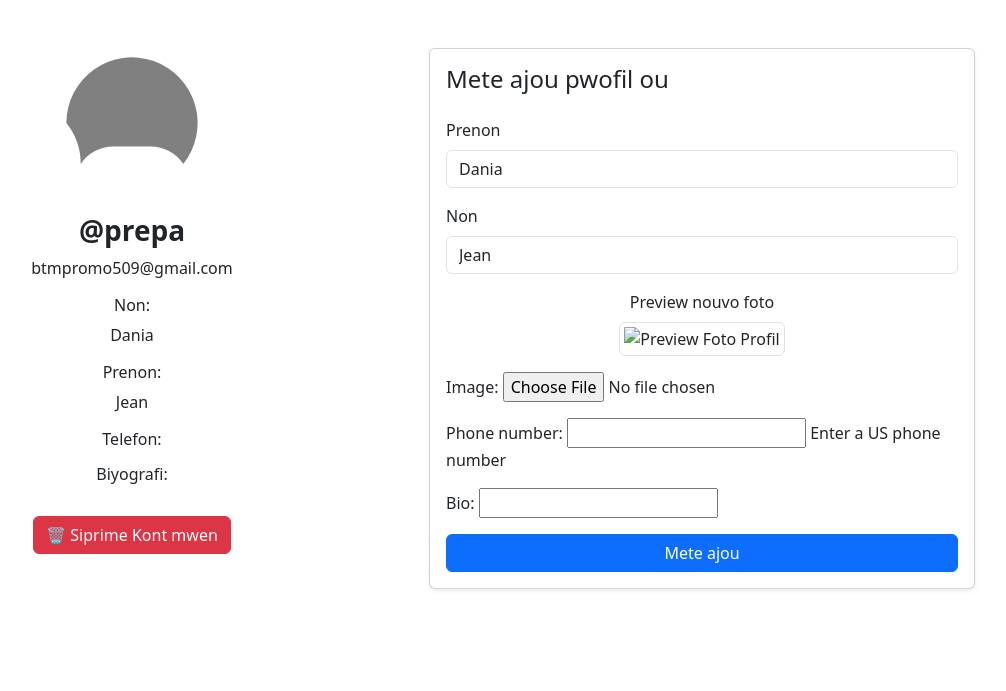
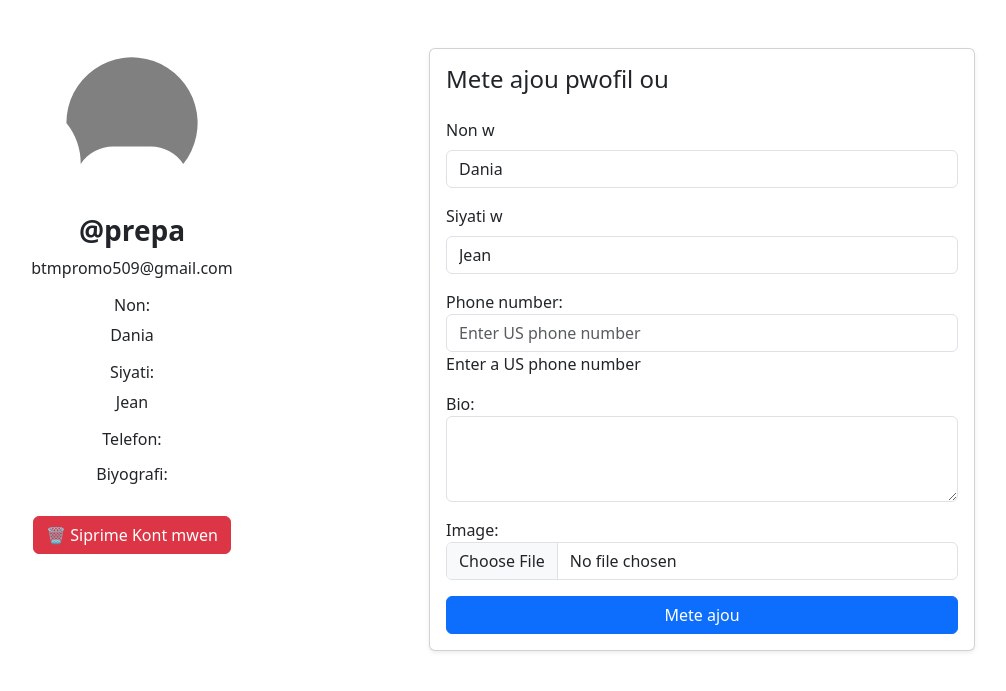
Before and after one commit to prepa24/quiz_projects, a Django app: template p_users/templates/p_users/profile.html in a window 1280 px wide. Shown: the part 64-755 px from the top of the page, without its empty margins (223-1229 px from the left). Run offline with Django 5.2, Linux system fonts and the light colour scheme; the template is opened without the code that fills it: values that come from a table or form of the project are taken from there, others are empty; a user stored in the database is signed in; data comes from the database, SQL or seed files in the repository; both versions use the stored data as it was after the commit; parts of the project's set-up code (start-up, migrations or seed data) failed here and were passed over; some libraries are stand-ins or nearby versions.

Commit message:
design forms profile

```diff
--- a/p_users/forms.py
+++ b/p_users/forms.py
@@ -5,4 +5,9 @@ from .models import UserProfile
 class UserProfileForm(forms.ModelForm):
     class Meta:
         model = UserProfile
-        fields = ['image', 'phone_number', 'bio']
+        fields = ['phone_number', 'bio', 'image',]
+        widgets = {
+            "phone_number": forms.TextInput(attrs={"class": "form-control", "placeholder": "Enter US phone number"}),
+            "bio": forms.Textarea(attrs={"class": "form-control", "rows": 3}),
+            "image": forms.ClearableFileInput(attrs={"class": "form-control"}),
+        }
--- a/p_users/templates/p_users/profile.html
+++ b/p_users/templates/p_users/profile.html
@@ -35,7 +35,7 @@
             <h3 class="fw-bold">@{{ user.username }}</h3>
             <p>{{ user.email }}</p>
             <p><h6>{% trans "Non" %}:</h6> {{ user.first_name }}</p>
-            <p><h6>{% trans "Prenon" %}:</h6> {{ user.last_name }}</p>
+            <p><h6>{% trans "Siyati" %}:</h6> {{ user.last_name }}</p>
             <p><h6>{% trans "Telefon" %}:</h6> {{ profile.phone_number }}</p>
             <h6>{% trans "Biyografi" %}:</h6> <p> {{ profile.bio }}</p>
 
@@ -57,24 +57,25 @@
                         {% csrf_token %}
 
                         <div class="mb-3">
-                            <label for="first_name" class="form-label">{% trans "Prenon" %}</label>
+                            <label for="first_name" class="form-label">{% trans "Non w" %}</label>
                             <input type="text" class="form-control" id="first_name" name="first_name"
                                    value="{{ user.first_name }}">
                         </div>
 
                         <div class="mb-3">
-                            <label for="last_name" class="form-label">{% trans "Non" %}</label>
+                            <label for="last_name" class="form-label">{% trans "Siyati w" %}</label>
                             <input type="text" class="form-control" id="last_name" name="last_name"
                                    value="{{ user.last_name }}">
                         </div>
 
-                        <!-- Preview Live Imaj -->
+                        <!-- Preview Live Imaj
                         <div class="mb-3 text-center">
                             <label class="form-label">{% trans "Preview nouvo foto" %}</label><br>
                             <img id="preview" class=" img-thumbnail"
                                  src="{% if profile.image %}{{ profile.image.url }}{% else %}https://via.placeholder.com/150{% endif %}"
                                  width="150" height="150" alt="Preview Foto Profil">
                         </div>
+                         -->
 
                         <!-- Field imaj upload + lòt field yo -->
                         {{ profile_form.as_p }}
--- a/templates/account/login.html
+++ b/templates/account/login.html
@@ -20,8 +20,7 @@
                     {% if not SOCIALACCOUNT_ONLY %}
                         <p class="text-center mb-4">
                             {% blocktranslate trimmed %}
-                            If you have not created an account yet, then please
-                            <a href="{{ signup_url }}" class="text-primary fw-bold">sign up</a> first.
+                            If you have not created an account yet, then please <a href="{{ signup_url }}" class="text-primary fw-bold">sign up</a> first.
                             {% endblocktranslate %}
                         </p>
 
```
Also changed, not shown: db.sqlite3, locale/ht/LC_MESSAGES/django.po.
